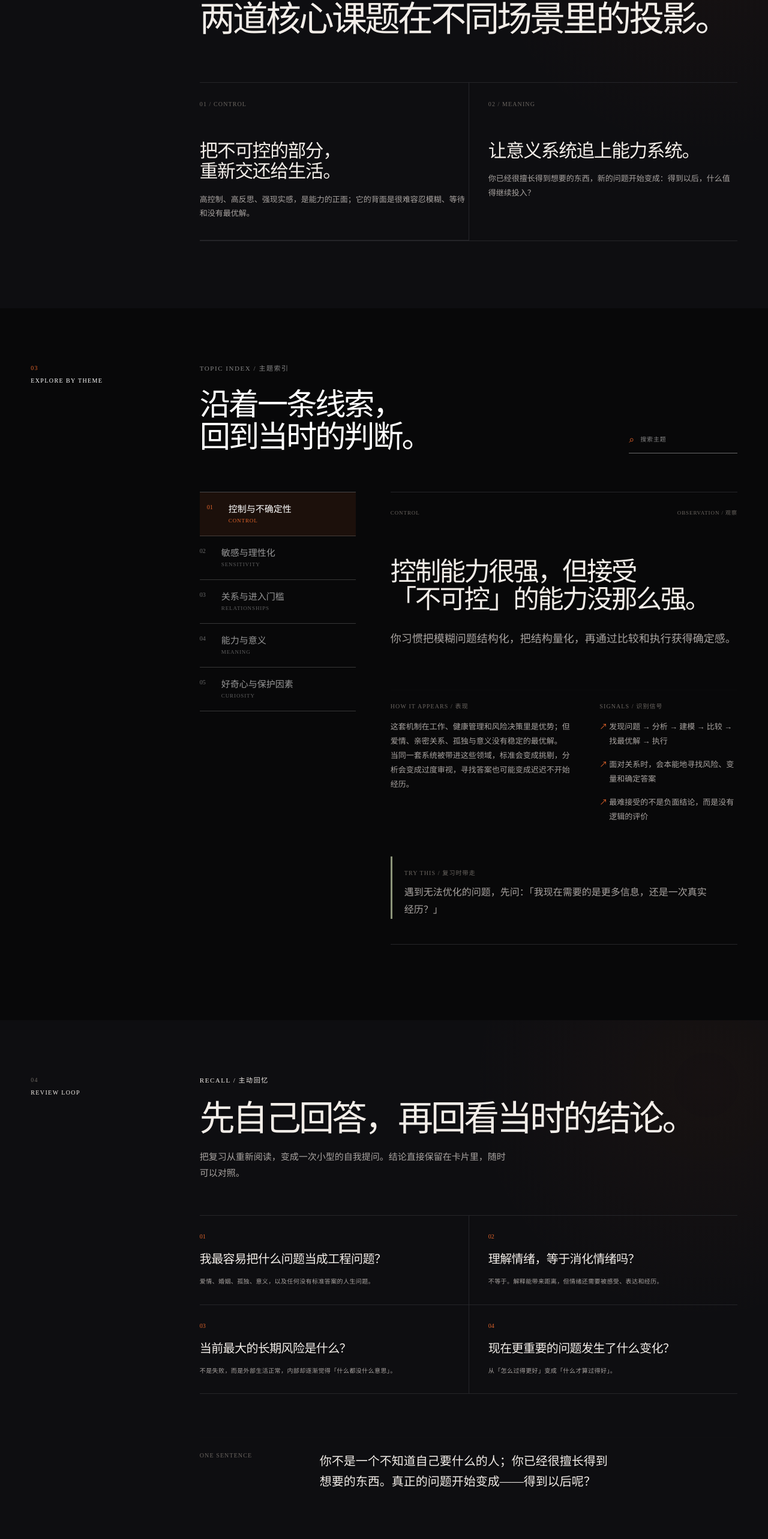
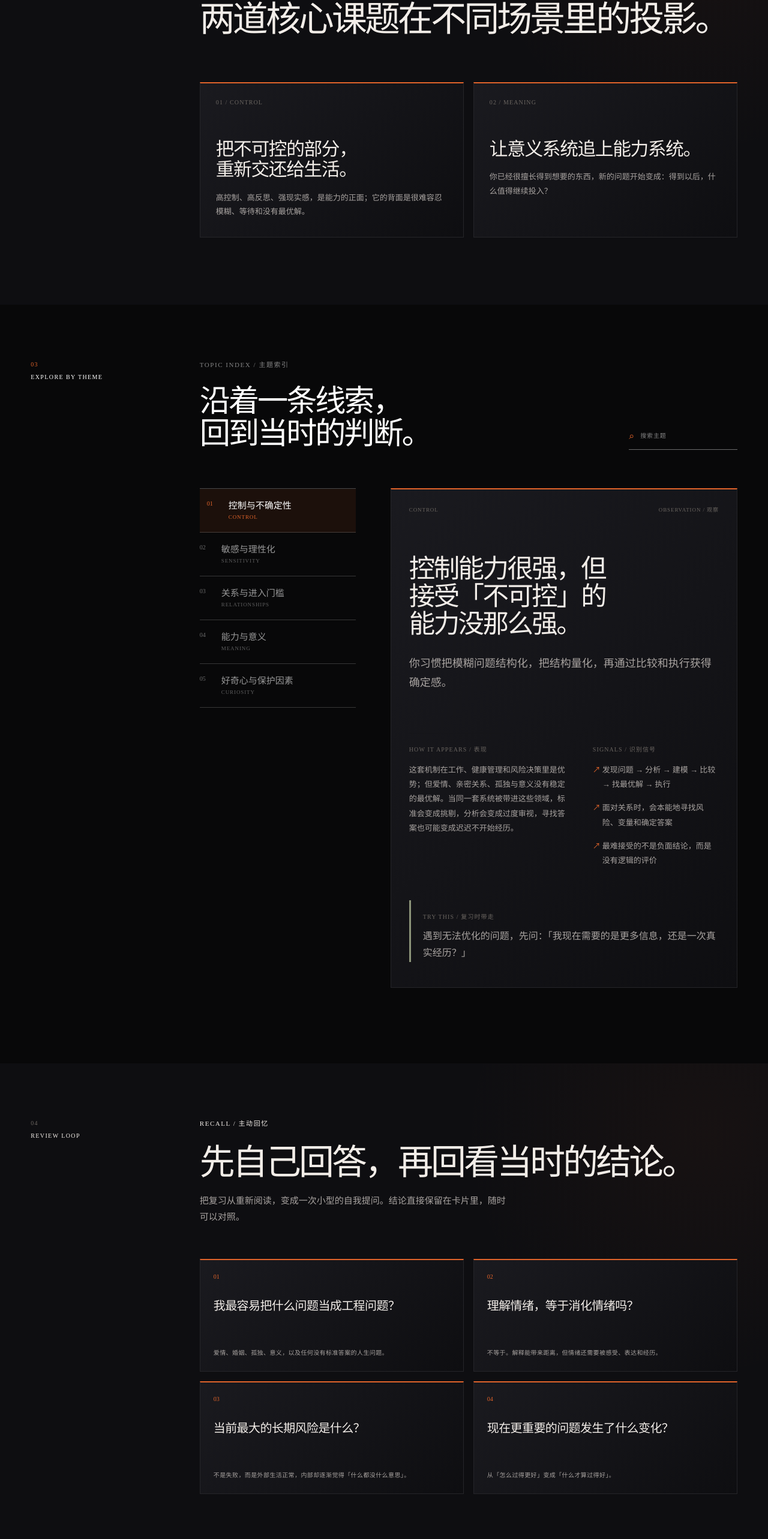
Before and after one commit to Killua910211/killua-win, a Next.js app: page /mind in a window 1280 px wide. Shown: the part 998-3564 px from the top of the page at 60% size. Built offline with nearby package versions, Linux system fonts and the light colour scheme.

Commit message:
Restore dark mind content panels

```diff
--- a/app/mind/mind-explorer.module.css
+++ b/app/mind/mind-explorer.module.css
@@ -3,88 +3,72 @@
  * 这些局部样式覆盖了早期的卡片皮肤，避免影响其他页面仍需保留的组件。
  */
 .coreGrid {
-  gap: 0;
-  border-top: 1px solid var(--black-4);
-  border-bottom: 1px solid var(--black-4);
+  gap: 16px;
+  border: 0;
 }
 
 .coreGrid > article,
 .coreGrid > article:last-child {
-  min-height: 0;
-  padding: 28px 0 32px;
-  border: 0;
-  border-bottom: 1px solid var(--black-4);
-  background: transparent;
+  min-height: 218px;
+  padding: 24px 26px 30px;
+  border: 1px solid var(--black-4);
+  border-top: 2px solid var(--ember);
+  background: linear-gradient(135deg, var(--black-3), var(--black-2));
   box-shadow: none;
 }
 
 .coreGrid > article:last-child {
-  padding-left: 32px;
-  border-bottom: 0;
+  padding-left: 26px;
   border-left: 1px solid var(--black-4);
 }
 
 .detail {
-  min-height: 0;
-  padding: 28px 0 42px;
-  border: 0;
-  border-top: 1px solid var(--black-4);
-  border-bottom: 1px solid var(--black-4);
-  background: transparent;
+  min-height: 620px;
+  padding: 28px 30px 42px;
+  border: 1px solid var(--black-4);
+  border-top: 2px solid var(--ember);
+  background: linear-gradient(135deg, var(--black-3), var(--black-2));
   box-shadow: none;
 }
 
 .reviewGrid {
-  gap: 0;
-  border-top: 1px solid var(--black-4);
-  border-bottom: 1px solid var(--black-4);
+  gap: 16px;
+  border: 0;
 }
 
 .reviewCard,
 .reviewCard:hover,
 .reviewCard:focus-visible {
-  min-height: 0;
-  padding: 27px 0 30px;
-  border: 0;
-  border-bottom: 1px solid var(--black-4);
-  background: transparent;
+  min-height: 188px;
+  padding: 20px 22px 22px;
+  border: 1px solid var(--black-4);
+  border-top: 2px solid var(--ember);
+  background: linear-gradient(135deg, var(--black-3), var(--black-2));
   box-shadow: none;
   transform: none;
 }
 
 .reviewCard:nth-child(even) {
-  padding-left: 32px;
+  padding-left: 22px;
   border-left: 1px solid var(--black-4);
 }
 
-.reviewCard:nth-last-child(-n + 2) {
-  border-bottom: 0;
-}
-
 .reviewCard :global(strong) {
-  margin-top: 17px;
+  margin-top: 28px;
 }
 
 .reviewCard :global(.mind-review-answer) {
-  margin-top: 17px;
+  margin-top: auto;
 }
 
 @media (max-width: 760px) {
   .coreGrid > article:last-child {
-    padding-left: 0;
+    padding-left: 26px;
     border-left: 0;
   }
 
   .reviewCard:nth-child(even) {
-    padding-left: 0;
+    padding-left: 22px;
     border-left: 0;
   }
-
-  .reviewCard:nth-last-child(-n + 2) {
-    border-bottom: 1px solid var(--black-4);
-  }
-
-  .reviewCard:last-child {
-    border-bottom: 0;
-  }
 }
```
